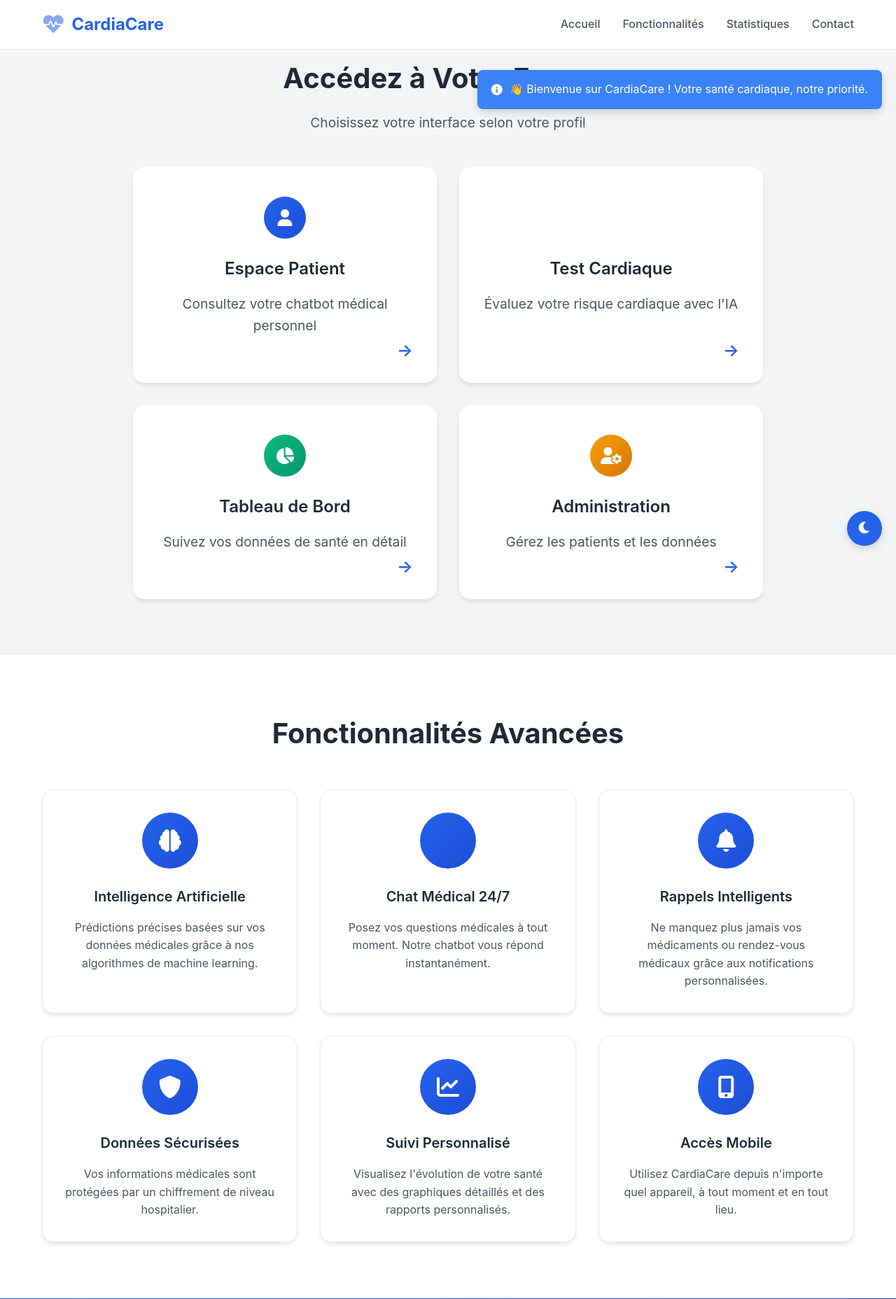
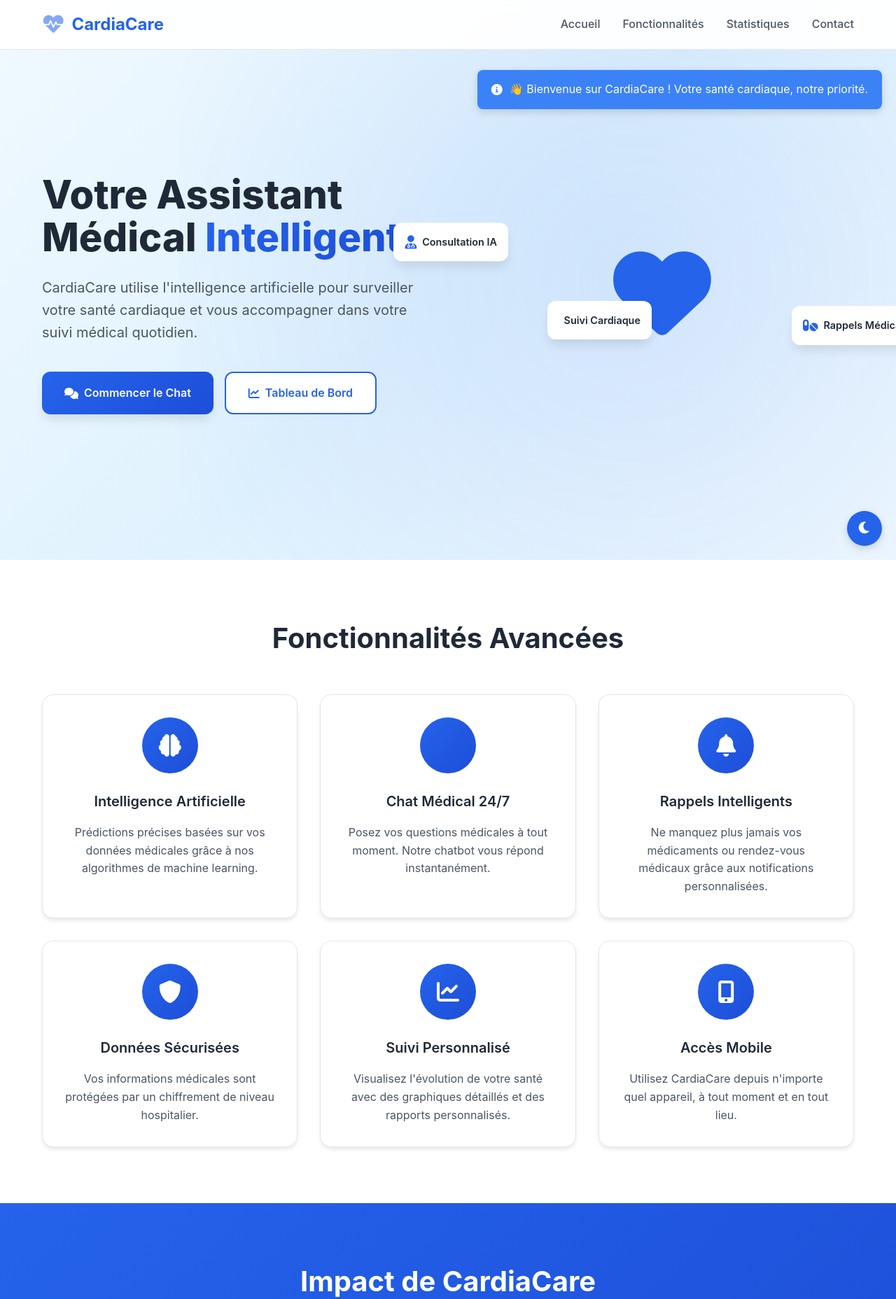
Before and after one commit to Ayahanini/PFA, a Python web app: template templates/index.html in a window 1280 px wide. Shown: the top 1856 px of the page at 70% size. Run offline with Jinja, Linux system fonts and the light colour scheme; the template is opened without the code that fills it, so the values that code supplies are empty.

Commit message:
Page d'accueil

```diff
--- a/templates/index.html
+++ b/templates/index.html
@@ -25,52 +25,49 @@
         </div>
     </nav>
 
-    <!-- Section Access mise à jour avec le nouveau bouton Test -->
-<section class="access">
-    <div class="container">
-        <div class="access-content">
-            <h2>Accédez à Votre Espace</h2>
-            <p>Choisissez votre interface selon votre profil</p>
-            <div class="access-buttons">
-                <a href="chat.html" class="access-card patient">
-                    <div class="access-icon">
-                        <i class="fas fa-user"></i>
+    <!-- Hero Section -->
+    <section id="home" class="hero">
+        <div class="hero-container">
+            <div class="hero-content">
+                <h1 class="hero-title">
+                    Votre Assistant Médical <span class="highlight">Intelligent</span>
+                </h1>
+                <p class="hero-subtitle">
+                    CardiaCare utilise l'intelligence artificielle pour surveiller votre santé cardiaque
+                    et vous accompagner dans votre suivi médical quotidien.
+                </p>
+                <div class="hero-buttons">
+                    <a href="chat.html" class="btn btn-primary">
+                        <i class="fas fa-comments"></i>
+                        Commencer le Chat
+                    </a>
+                    <a href="dashbord.html" class="btn btn-secondary">
+                        <i class="fas fa-chart-line"></i>
+                        Tableau de Bord
+                    </a>
+                </div>
+            </div>
+            <div class="hero-visual">
+                <div class="medical-icon">
+                    <i class="fas fa-heart pulse"></i>
+                </div>
+                <div class="floating-cards">
+                    <div class="card card-1">
+                        <i class="fas fa-user-md"></i>
+                        <span>Consultation IA</span>
                     </div>
-                    <h3>Espace Patient</h3>
-                    <p>Consultez votre chatbot médical personnel</p>
-                    <span class="access-arrow">→</span>
-                </a>
-
-                <a href="test.html" class="access-card test">
-                    <div class="access-icon">
-                        <i class="fas fa-heartbeat"></i>
+                    <div class="card card-2">
+                        <i class="fas fa-pills"></i>
+                        <span>Rappels Médication</span>
                     </div>
-                    <h3>Test Cardiaque</h3>
-                    <p>Évaluez votre risque cardiaque avec l'IA</p>
-                    <span class="access-arrow">→</span>
-                </a>
-
-                <a href="dashboard.html" class="access-card dashboard">
-                    <div class="access-icon">
-                        <i class="fas fa-chart-pie"></i>
+                    <div class="card card-3">
+                        <i class="fas fa-chart-pulse"></i>
+                        <span>Suivi Cardiaque</span>
                     </div>
-                    <h3>Tableau de Bord</h3>
-                    <p>Suivez vos données de santé en détail</p>
-                    <span class="access-arrow">→</span>
-                </a>
-
-                <a href="admin.html" class="access-card admin">
-                    <div class="access-icon">
-                        <i class="fas fa-user-cog"></i>
-                    </div>
-                    <h3>Administration</h3>
-                    <p>Gérez les patients et les données</p>
-                    <span class="access-arrow">→</span>
-                </a>
+                </div>
             </div>
         </div>
-    </div>
-</section>
+    </section>
 
     <!-- Features Section -->
     <section id="features" class="features">
```
